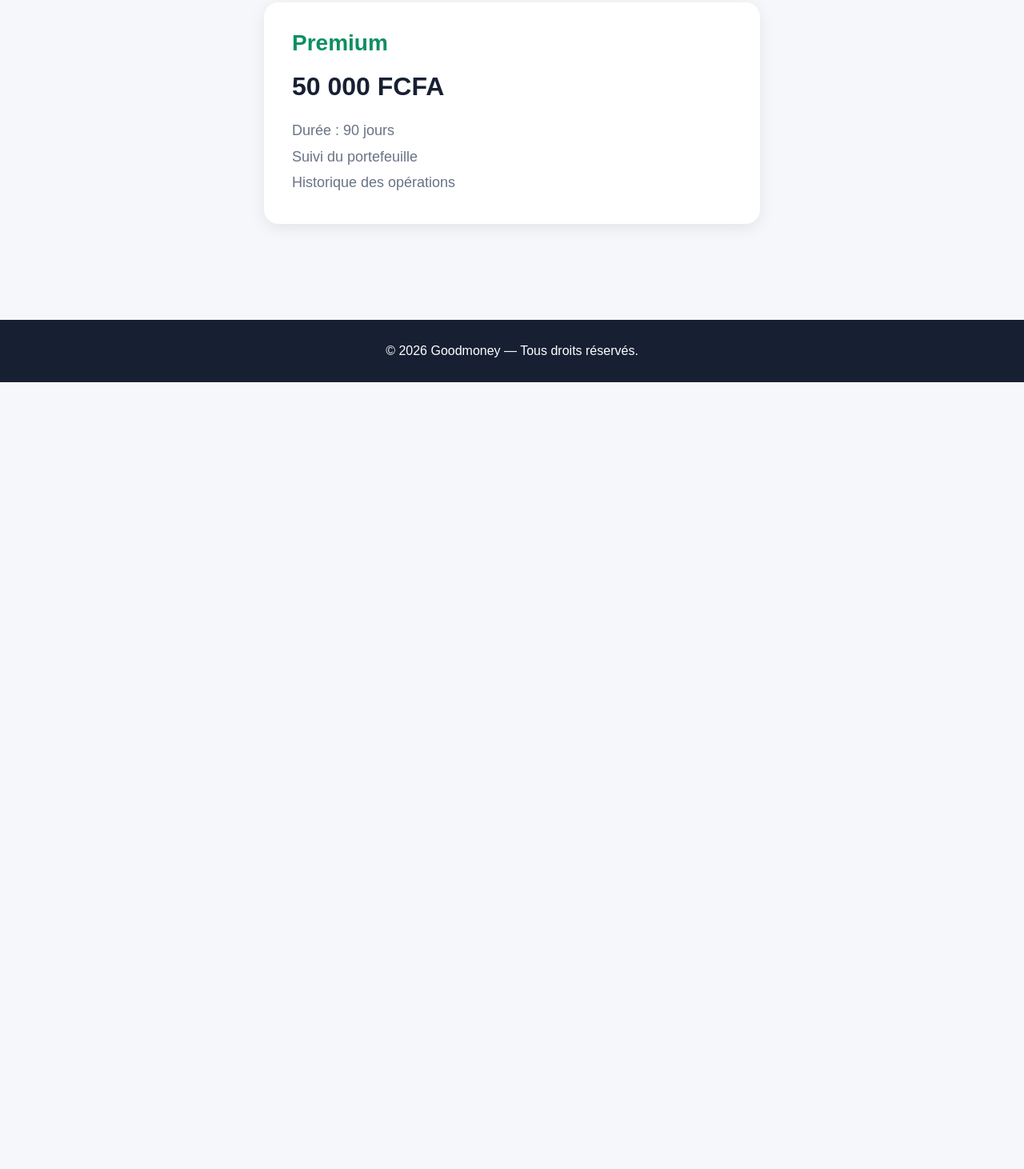
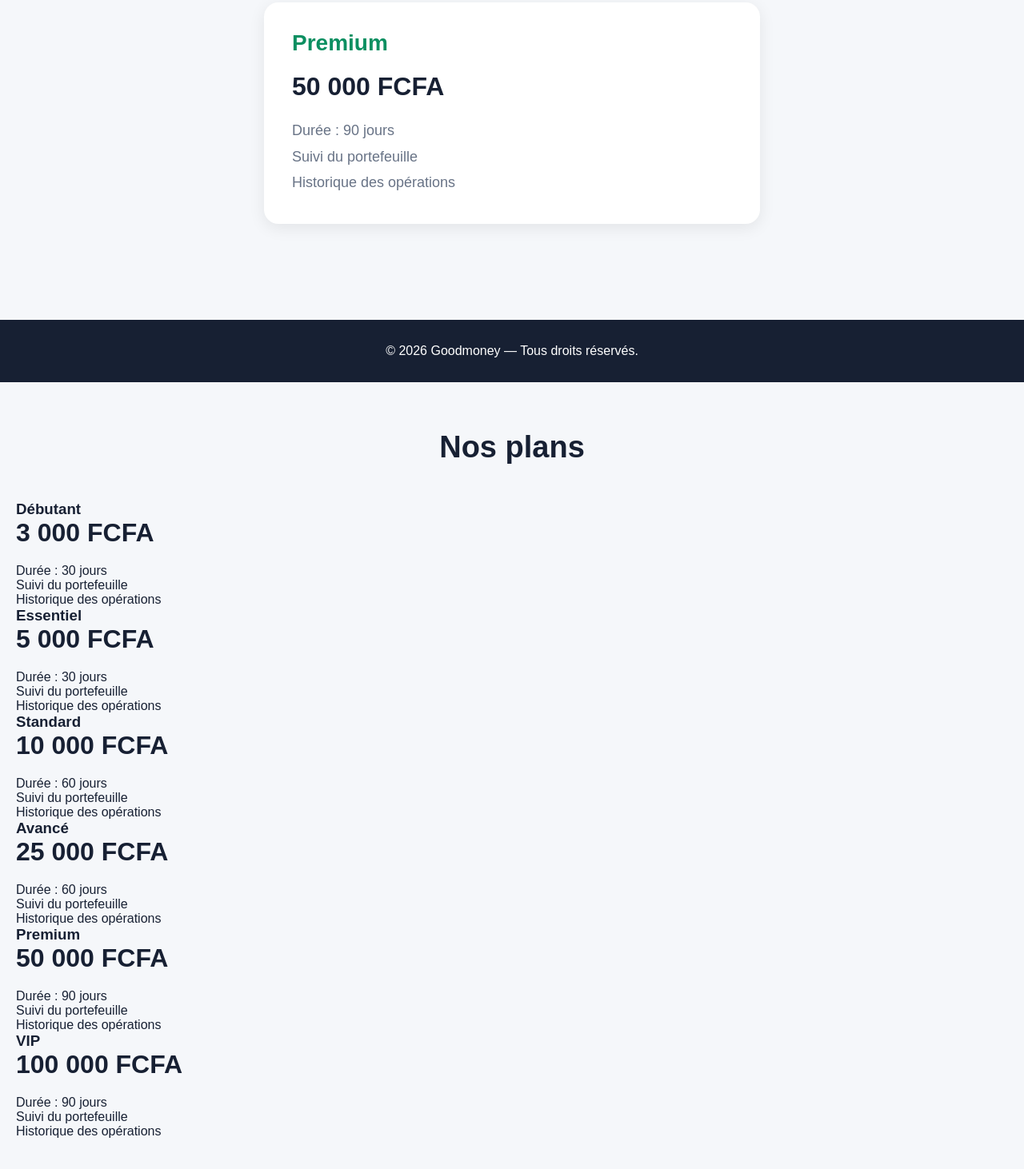
Before and after one commit to johnpololo0/Goodmoney, a plain HTML site: page Index.html in a window 1280 px wide. Shown: the part 1261-2723 px from the top of the page at 80% size. Before the commit the page ends 1739 px from the top, so only its background shows below. Drawn offline with Linux system fonts and the light colour scheme.

Commit message:
Add plans section with pricing details
Added a new section displaying various plans with details and pricing.

```diff
--- a/Index.html
+++ b/Index.html
@@ -226,4 +226,72 @@
   </footer>
 
 </body>
-  </html>
+</html><section class="plans">
+
+  <h2>Nos plans</h2>
+
+  <div class="cards">
+
+    <div class="card">
+      <h3>Débutant</h3>
+      <div class="price">3 000 FCFA</div>
+      <p>
+        Durée : 30 jours<br>
+        Suivi du portefeuille<br>
+        Historique des opérations
+      </p>
+    </div>
+
+    <div class="card">
+      <h3>Essentiel</h3>
+      <div class="price">5 000 FCFA</div>
+      <p>
+        Durée : 30 jours<br>
+        Suivi du portefeuille<br>
+        Historique des opérations
+      </p>
+    </div>
+
+    <div class="card">
+      <h3>Standard</h3>
+      <div class="price">10 000 FCFA</div>
+      <p>
+        Durée : 60 jours<br>
+        Suivi du portefeuille<br>
+        Historique des opérations
+      </p>
+    </div>
+
+    <div class="card">
+      <h3>Avancé</h3>
+      <div class="price">25 000 FCFA</div>
+      <p>
+        Durée : 60 jours<br>
+        Suivi du portefeuille<br>
+        Historique des opérations
+      </p>
+    </div>
+
+    <div class="card">
+      <h3>Premium</h3>
+      <div class="price">50 000 FCFA</div>
+      <p>
+        Durée : 90 jours<br>
+        Suivi du portefeuille<br>
+        Historique des opérations
+      </p>
+    </div>
+
+    <div class="card">
+      <h3>VIP</h3>
+      <div class="price">100 000 FCFA</div>
+      <p>
+        Durée : 90 jours<br>
+        Suivi du portefeuille<br>
+        Historique des opérations
+      </p>
+    </div>
+
+  </div>
+
+</section>
```
